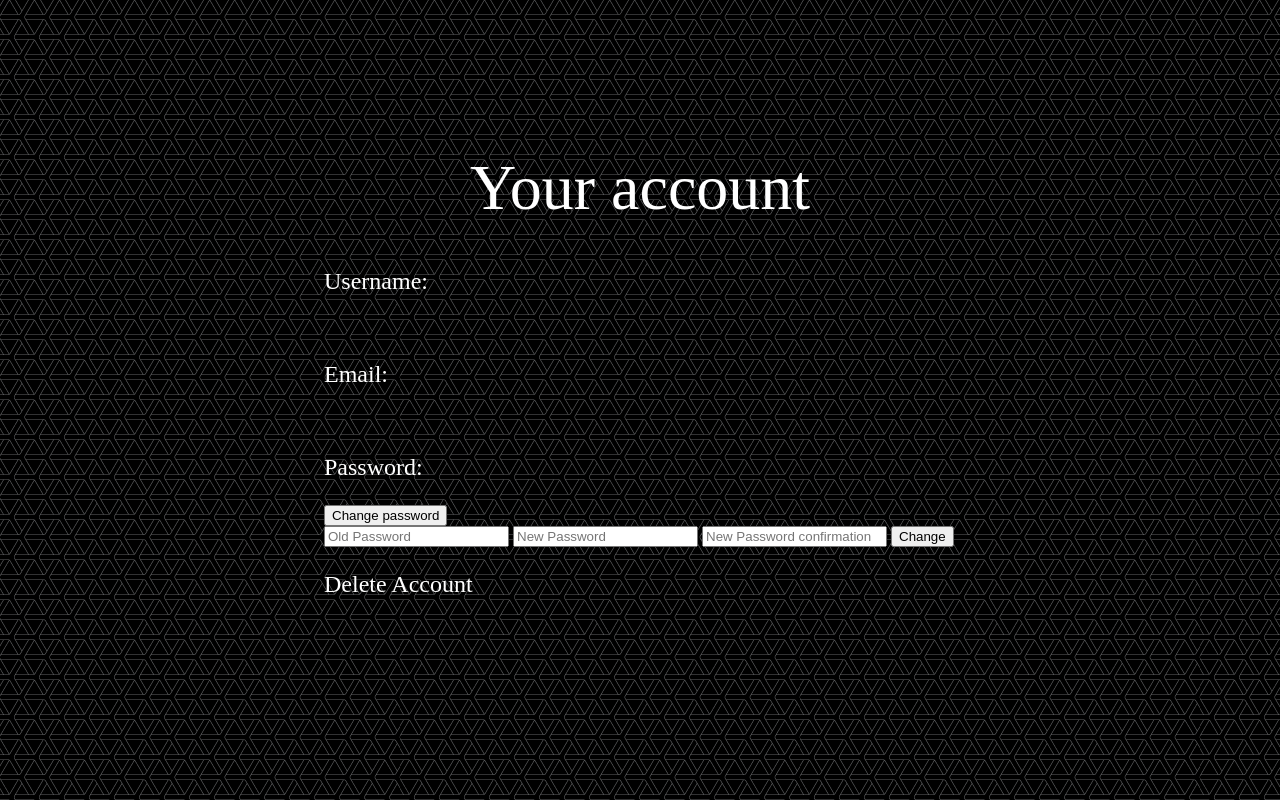
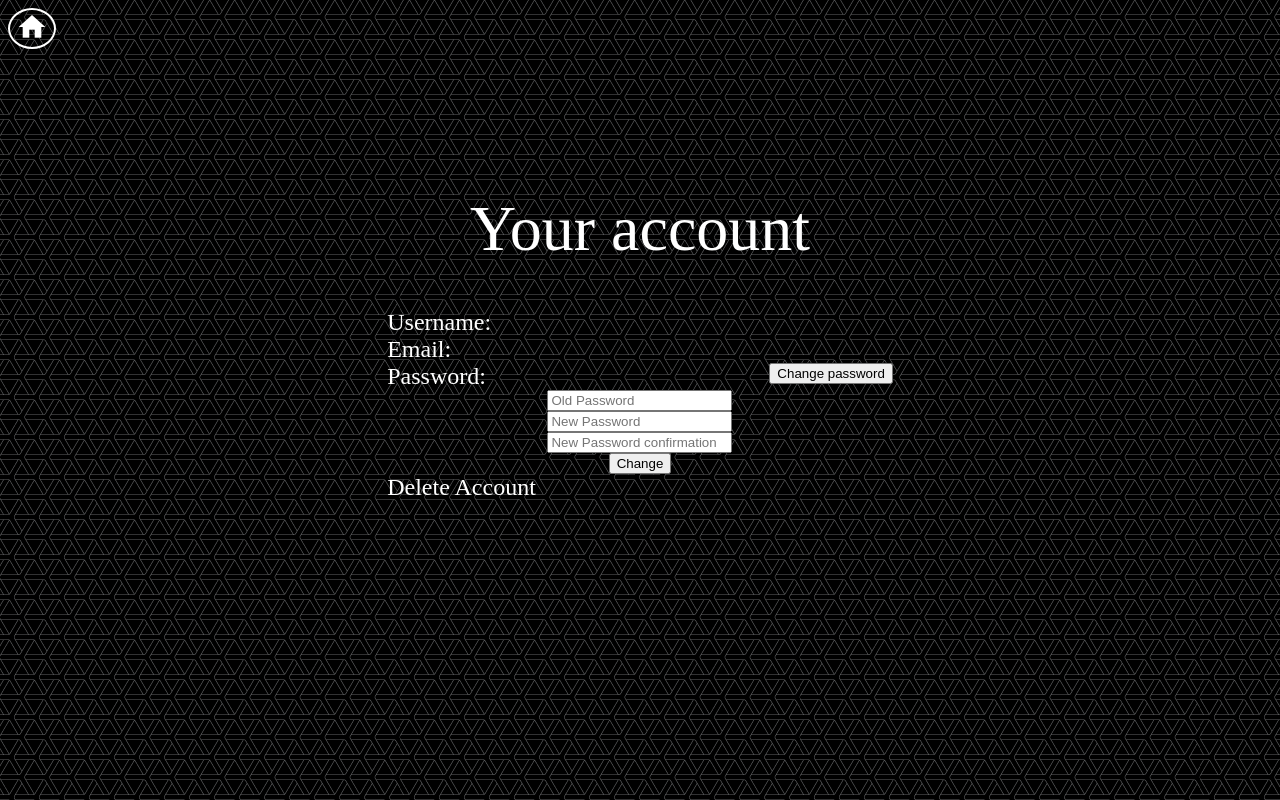
Before and after one commit to BartSteen/DailyRate, a website: page public/account.html in a window 1280 px wide. Both pictures are taken after a click on the button "Change password". Drawn offline with nearby package versions, Linux system fonts and the light colour scheme; no server answers.

Commit message:
appearance changes

```diff
--- a/public/account.html
+++ b/public/account.html
@@ -4,19 +4,21 @@
         <meta charset="utf-8">
         <title>Account</title>
         <link rel="stylesheet" href="/css/account.css", type="text/css">
+        <link rel="stylesheet" href="https://fonts.googleapis.com/icon?family=Material+Icons">
     </head>
     <body onload="setUp()">
+        <button type="button" name="homeButton" class="iconButton" onclick="location.href='main'"><i class="icon material-icons">home</i></button>
         <div class="mainDiv">
             <h1>Your account</h1>
             <h3>Username:</h3><h3 id="usernameText"></h3><br>
             <h3>Email:</h3><h3 id="emailText"></h3><br>
             <h3>Password:</h3>
-            <button type="button" name="changePwButton" onclick="">Change password</button>
-            <div class="accountDiv passwordDiv">
-                <input type="password" name="oldPw" id="oldPw" placeholder="Old Password">
-                <input type="password" name="newPw" id="newPw" placeholder="New Password">
-                <input type="password" name="newPw2" id="newPw2" placeholder="New Password confirmation">
-                <button type="button" name="sendPwChange" id="sendPwChange" onclick="changePw()">Change</button>
+            <button type="button" name="showChangePwButton" id="showChangePwButton" onclick="togglePwDiv()">Change password</button><br>
+            <div class="accountDiv passwordDiv", id="passwordDiv">
+                <input type="password" name="oldPw" id="oldPw" placeholder="Old Password"><br>
+                <input type="password" name="newPw" id="newPw" placeholder="New Password"><br>
+                <input type="password" name="newPw2" id="newPw2" placeholder="New Password confirmation"><br>
+                <button type="button" name="sendPwChange" id="sendPwChange" onclick="changePw()">Change</button><br>
             </div>
             <h3>Delete Account</h3><br>
         </div>
--- a/public/css/account.css
+++ b/public/css/account.css
@@ -7,11 +7,40 @@ h1 {
 h3 {
     color: white;
     font: 24px Helvetica bold;
+    display: inline;
 }
+
 .mainDiv {
     margin: auto;
+    width: 40%;
+    padding: 100px;
+    clear: both;
+}
+
+.passwordDiv {
+    margin: auto;
     width: 50%;
-    padding: 100px;
+    text-align: center;
+    display: none;
+}
+
+.material-icons.icon {
+    font-size: 32px;
+    color: white;
+}
+
+.iconButton {
+    border-radius: 50%;
+    background-color: Transparent;
+    border: 2px solid white;
+}
+
+.iconButton:hover {
+    background: rgba(211, 211, 211, 0.4);
+}
+
+#showChangePwButton {
+    float: right;
 }
 
 body {
--- a/public/css/login.css
+++ b/public/css/login.css
@@ -47,6 +47,21 @@ body {
     border: 4px solid green
 }
 
+.iconButton {
+    border-radius: 50%;
+    background-color: Transparent;
+    border: 2px solid white;
+}
+
+.iconButton:hover {
+    background: rgba(211, 211, 211, 0.4);
+}
+
+.material-icons.icon {
+    font-size: 32px;
+    color: white;
+}
+
 a {
     color: white;
     font: 20px Helvetica;
--- a/public/css/main.css
+++ b/public/css/main.css
@@ -88,6 +88,21 @@ body {
     border: 2px solid green;
 }
 
+.iconButton {
+    border-radius: 50%;
+    background-color: Transparent;
+    border: 2px solid white;
+}
+
+.iconButton:hover {
+    background: rgba(211, 211, 211, 0.4);
+}
+
+.material-icons.icon {
+    font-size: 32px;
+    color: white;
+}
+
 .scoreText {
     display: inline;
 }
--- a/public/css/register.css
+++ b/public/css/register.css
@@ -47,6 +47,20 @@ body {
     border: 4px solid green
 }
 
+.iconButton {
+    border-radius: 50%;
+    background-color: Transparent;
+    border: 2px solid white;
+}
+
+.iconButton:hover {
+    background: rgba(211, 211, 211, 0.4);
+}
+
+.material-icons.icon {
+    font-size: 32px;
+    color: white;
+}
 
 a {
     color: white;
--- a/public/js/account.js
+++ b/public/js/account.js
@@ -7,7 +7,16 @@ async function getUserData() {
     })
     const jsonRes = await response.json();
 
-    return jsonRes;
+    return jsonRes.username;
+}
+
+function togglePwDiv() {
+    let passwordDiv = document.getElementById("passwordDiv")
+    if (passwordDiv.style.display == "block") {
+        passwordDiv.style.display = 'none';
+    } else {
+        passwordDiv.style.display = 'block'
+    }
 }
 
 //setup page properly
--- a/public/js/main.js
+++ b/public/js/main.js
@@ -29,8 +29,8 @@ async function getRateData(date) {
 
 //sets the page according to if today has been rated yet or not
 function showRatingText(score) {
-    showingScale = true;
     if (score) {
+        showingScale = true;
         toggleScale();
         document.getElementById("scoreText").innerHTML = score;
         document.getElementById("toggleButton").style.display = 'initial'
--- a/todo.txt
+++ b/todo.txt
@@ -3,7 +3,7 @@ appearance
 make 404 page
 Change password / delete account (account page)
 add email stuff
-nice home and logout buttons
+nicer home and logout buttons
 Ratings data analysis
 Make date parsing less weird ? (without multiple date objects and w/e)
 jquery using statusCode instead of succes/error
```
Also changed, not shown: public/login.html (+2 -2 lines), public/main.html (+4 -3 lines), public/register.html (+2 -0 lines), 1 other file.
